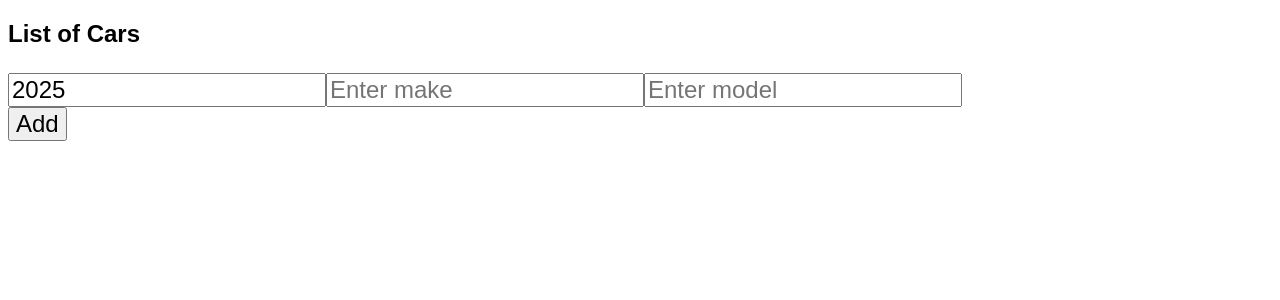
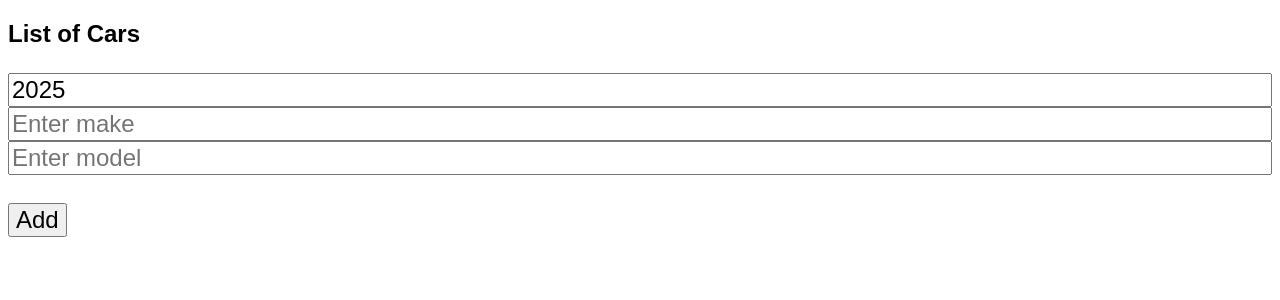
Before and after one commit to ljsalcedo-dev/learning-react, a React (Vite) app: page / in a window 1280 px wide. Shown: the top 300 px of the page. Built offline with nearby package versions, Linux system fonts and the light colour scheme.

Commit message:
wrapped input fields in a div with 'input-fields' class

```diff
--- a/src/components/CarArray.jsx
+++ b/src/components/CarArray.jsx
@@ -50,6 +50,7 @@ export default function CarArray() {
       <div className="carlist-container">
         <h2>List of Cars</h2>
         <ul>{carList}</ul>
+        <div className="input-fields">
           <input
             type="number"
             name="year"
@@ -73,6 +74,7 @@ export default function CarArray() {
             placeholder="Enter model"
             onChange={handleModelChange}
           />
+        </div>
         <br />
         <button onClick={handleAddCar}>Add</button>
       </div>
```
Lines whose indentation alone changed are shown as unchanged.
